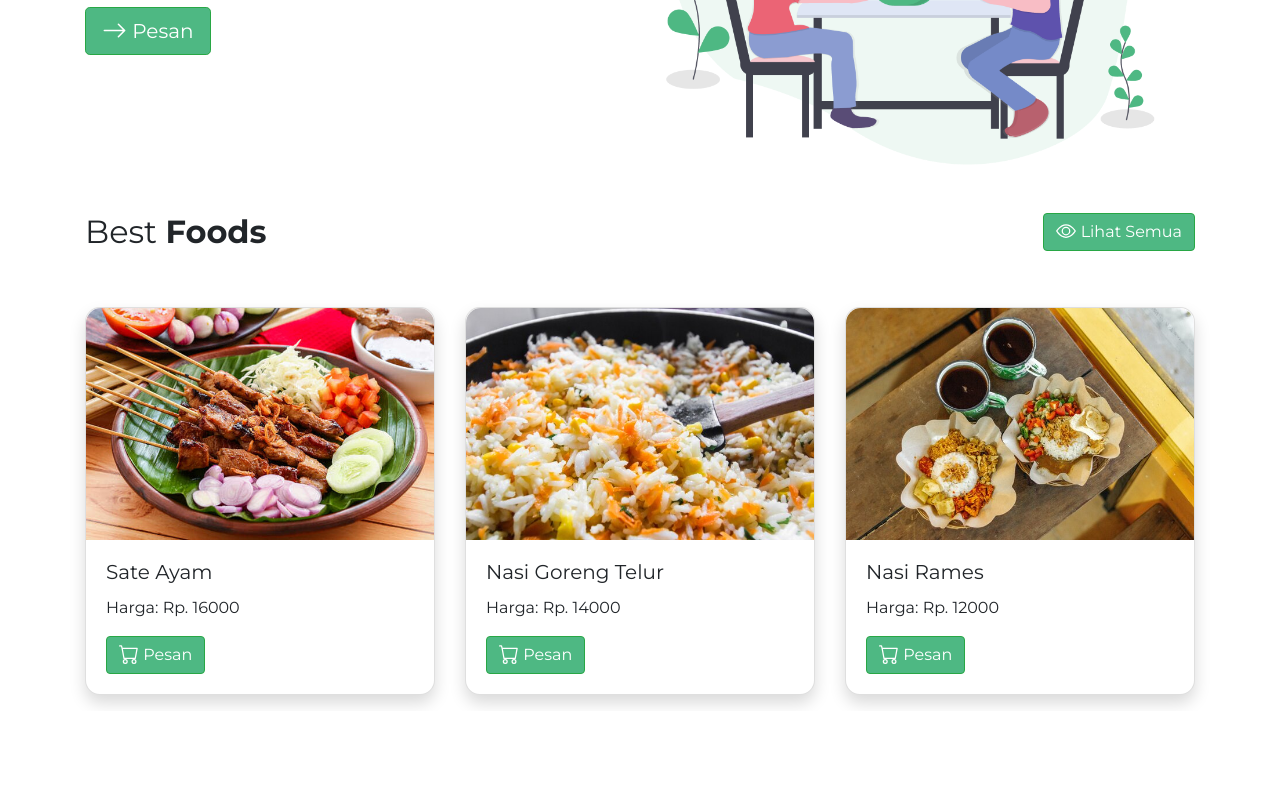
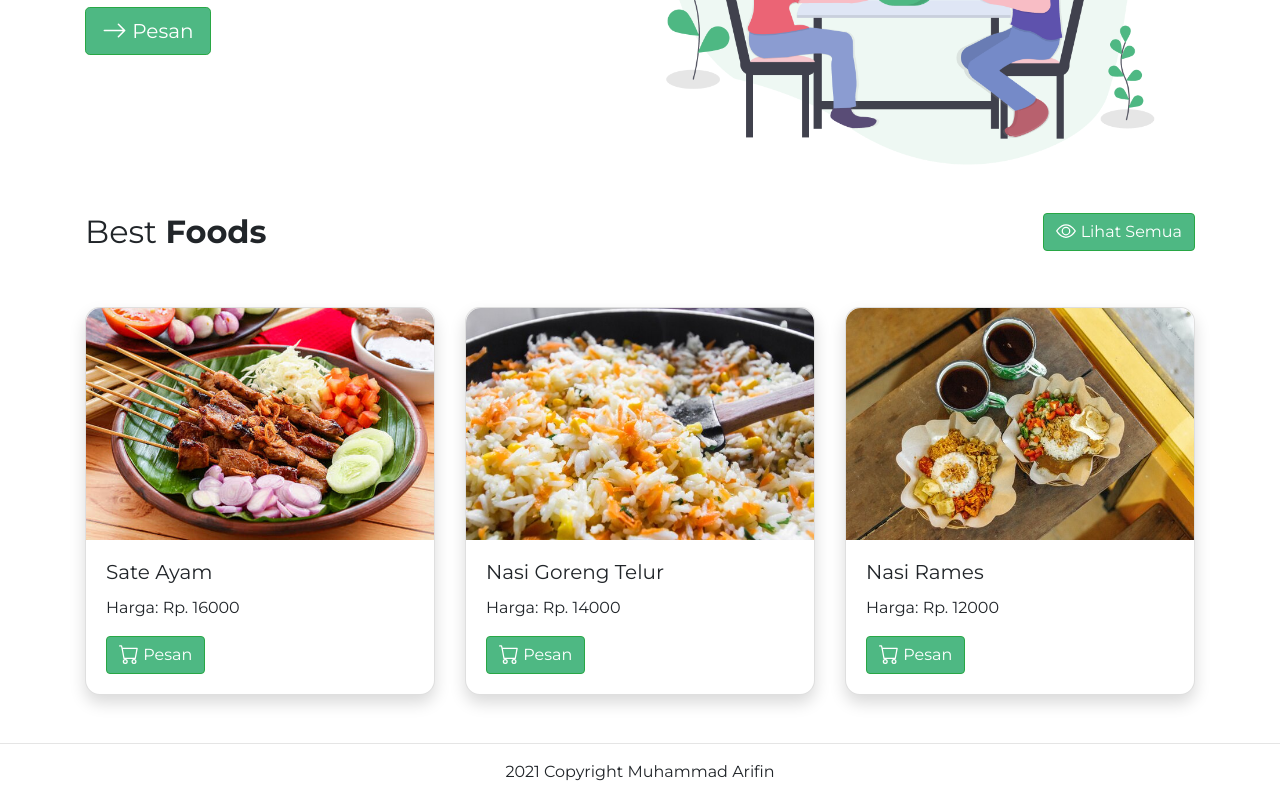
Before and after one commit to ifindev/kulineran-app, a Vue app: page / in a window 1280 px wide. Shown: the part 356-1156 px from the top of the page. Before the commit the page ends 1067 px from the top, so only its background shows below. Built offline with nearby package versions, Linux system fonts and the light colour scheme; data requests are answered from the project's data file.

Commit message:
Add footer component

```diff
--- a/src/components/Footer.vue
+++ b/src/components/Footer.vue
@@ -0,0 +1,20 @@
+<template>
+  <footer class="mt-5 mb-3">
+    <hr />
+    <div class="container">
+      <div class="row">
+        <div class="col text-center">
+          2021 Copyright Muhammad Arifin
+        </div>
+      </div>
+    </div>
+  </footer>
+</template>
+
+<script>
+export default {
+  name: 'Footer',
+};
+</script>
+
+<style></style>
--- a/src/views/Home.vue
+++ b/src/views/Home.vue
@@ -26,6 +26,7 @@
         </div>
       </div>
     </div>
+    <Footer />
   </div>
 </template>
 
@@ -34,6 +35,7 @@
 import CardProduct from '@/components/CardProduct.vue';
 import Navbar from '@/components/Navbar.vue';
 import Hero from '@/components/Hero.vue';
+import Footer from '@/components/Footer.vue';
 import axios from 'axios';
 
 export default {
@@ -43,6 +45,7 @@ export default {
     Navbar,
     Hero,
     CardProduct,
+    Footer,
   },
 
   data() {
```
